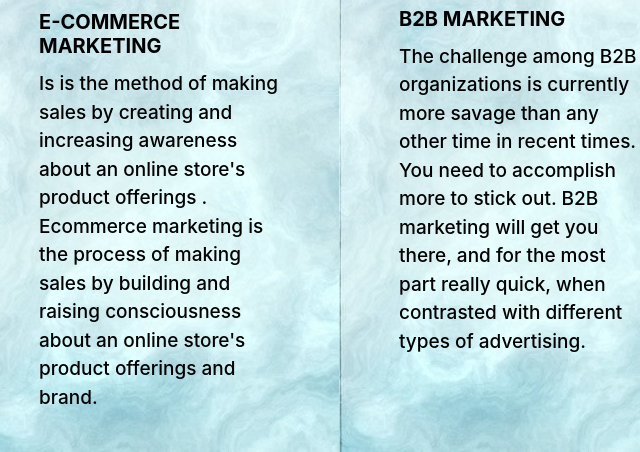
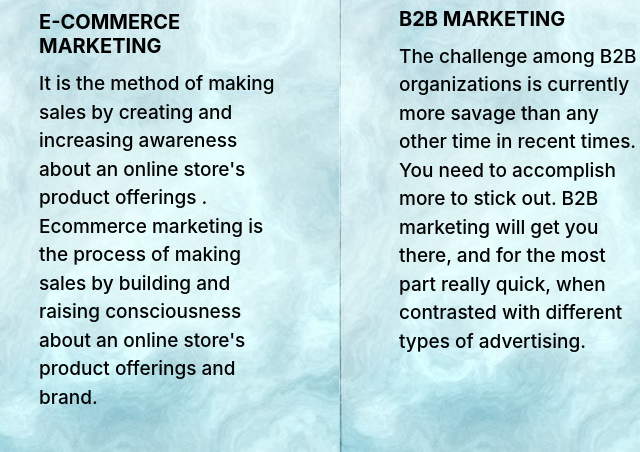
Before and after one commit to kumar-tushar/Digiweb-HTML-CSS-Bootstrap, a website: page solutions.html in a window 1280 px wide. Shown: the part 480-932 px from the top of the page, 121-761 px from the left. Drawn offline with nearby package versions, Linux system fonts and the light colour scheme; a web font is replaced by a local one.

Commit message:
Update solutions.html

```diff
--- a/solutions.html
+++ b/solutions.html
@@ -49,7 +49,7 @@
       <img src="images/ec-removebg-preview.png" max-width="80%"   max-height="80%"  class="card-img-top" alt="ecommerce">
       <div class="card-body">
         <h5 class="card-title">E-COMMERCE MARKETING</h5>
-        <p class="id card-text">Is is the method of making sales by creating and increasing awareness about an online store's product offerings . Ecommerce marketing is the process of making sales by building and raising consciousness about an online store's product offerings and brand.</p>
+        <p class="id card-text">It is the method of making sales by creating and increasing awareness about an online store's product offerings . Ecommerce marketing is the process of making sales by building and raising consciousness about an online store's product offerings and brand.</p>
 
       </div>
     </div>
```
